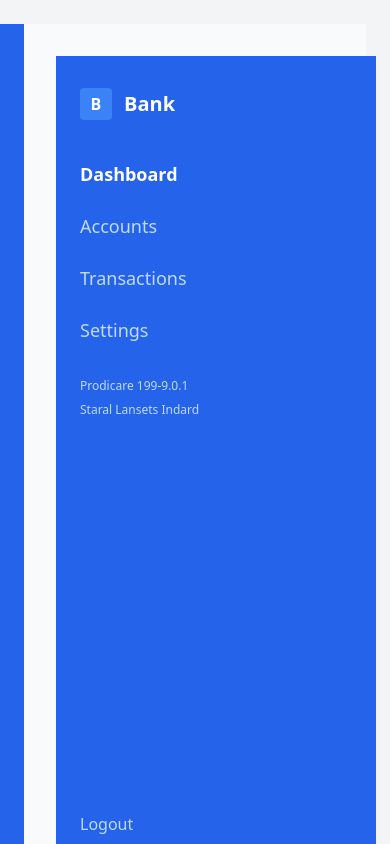
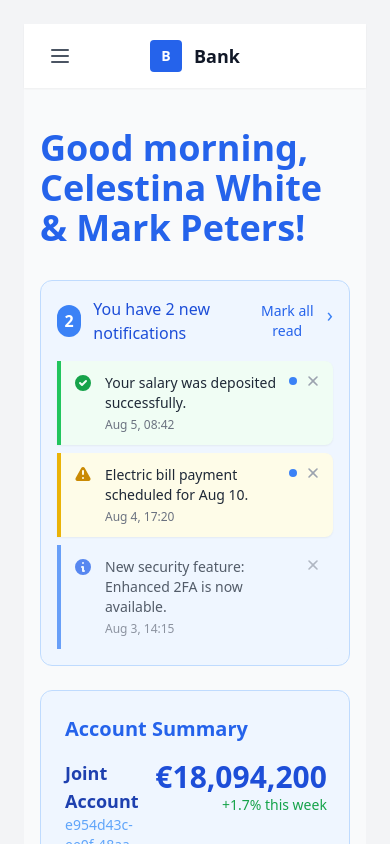
Before and after one commit to BlueColour2589/dkb-banking, a Next.js app in the folder frontend/: page /dashboard in a window 390 px wide. Built offline with nearby package versions, Linux system fonts and the light colour scheme; no server answers.

Commit message:
Update page.tsx

```diff
--- a/frontend/app/dashboard/page.tsx
+++ b/frontend/app/dashboard/page.tsx
@@ -1,5 +1,7 @@
 'use client';
+import { useState } from 'react';
 import Sidebar from '@/components/Sidebar/Sidebar';
+import MobileHeader from '@/components/Header/MobileHeader';
 import TopBar from '@/components/Header/TopBar';
 import Greeting from '@/components/Header/Greeting';
 import Notifications from '@/components/Header/Notifications';
@@ -8,8 +10,24 @@ import TransactionList from '@/components/Dashboard/TransactionList';
 import QuickActions from '@/components/Dashboard/QuickActions';
 import IPInfo from '@/components/Dashboard/IPInfo';
 
+interface QuickAction {
+  id: string;
+  label: string;
+  onClick: () => void;
+  primary: boolean;
+}
+
+interface Account {
+  name: string;
+  balance: number;
+  currency: string;
+  accountNumber: string;
+}
+
 export default function DashboardPage() {
-  const quickActions = [
+  const [sidebarOpen, setSidebarOpen] = useState(false);
+
+  const quickActions: QuickAction[] = [
     {
       id: 'transfer',
       label: 'Transfer Money',
@@ -31,32 +49,48 @@ export default function DashboardPage() {
   ];
 
   return (
-    <div className="flex min-h-screen bg-gray-50 page-transition">
-      {/* Sidebar */}
-      <div className="animate-slide-in-left">
-        <Sidebar />
-      </div>
+    <div className="min-h-screen bg-gray-50">
+      {/* Mobile Header */}
+      <MobileHeader toggleSidebar={() => setSidebarOpen(true)} />
+
+      <div className="flex">
+        {/* Sidebar - Only ONE instance */}
+        <Sidebar
+          isOpen={sidebarOpen}
+          setIsOpen={setSidebarOpen}
+        />
 
         {/* Main Content */}
-      <main className="flex-1 p-8 space-y-8 animate-fade-in">
-        {/* Header Block */}
-        <div className="space-y-2">
-          <div className="stagger-1">
+        <main className="flex-1 min-h-screen lg:ml-0">
+          <div className="p-4 lg:p-8 space-y-6 lg:space-y-8">
+            {/* Desktop Header Block - Hidden on mobile */}
+            <div className="hidden lg:block space-y-2">
+              <div className="animate-fade-in stagger-1">
                 <TopBar />
               </div>
-          <div className="stagger-2">
+              <div className="animate-fade-in stagger-2">
                 <Greeting />
               </div>
-          <div className="stagger-3">
+              <div className="animate-fade-in stagger-3">
                 <Notifications />
               </div>
             </div>
 
-        {/* Main Grid */}
-        <div className="grid grid-cols-1 md:grid-cols-3 gap-6">
-          {/* Left Column */}
-          <div className="md:col-span-2 space-y-6">
-            <div className="stagger-4">
+            {/* Mobile Header Block - Visible on mobile */}
+            <div className="lg:hidden space-y-4">
+              <div className="animate-fade-in">
+                <Greeting />
+              </div>
+              <div className="animate-fade-in">
+                <Notifications />
+              </div>
+            </div>
+
+            {/* Main Grid - Responsive */}
+            <div className="grid grid-cols-1 xl:grid-cols-3 gap-4 lg:gap-6">
+              {/* Left Column - Account & Transactions */}
+              <div className="xl:col-span-2 space-y-4 lg:space-y-6">
+                <div className="animate-scale-in stagger-4">
                   <AccountSummary
                     accounts={[
                       {
@@ -68,22 +102,24 @@ export default function DashboardPage() {
                     ]}
                   />
                 </div>
-            <div className="stagger-5">
+                <div className="animate-scale-in stagger-5">
                   <TransactionList />
                 </div>
               </div>
 
-          {/* Right Column */}
-          <div className="space-y-6">
-            <div className="stagger-4">
+              {/* Right Column - Quick Actions & IP Info */}
+              <div className="space-y-4 lg:space-y-6">
+                <div className="animate-scale-in stagger-4">
                   <QuickActions actions={quickActions} />
                 </div>
-            <div className="stagger-5">
+                <div className="animate-scale-in stagger-5">
                   <IPInfo />
+                </div>
               </div>
             </div>
           </div>
         </main>
       </div>
+    </div>
   );
 }
```
Lines whose indentation alone changed are shown as unchanged.
